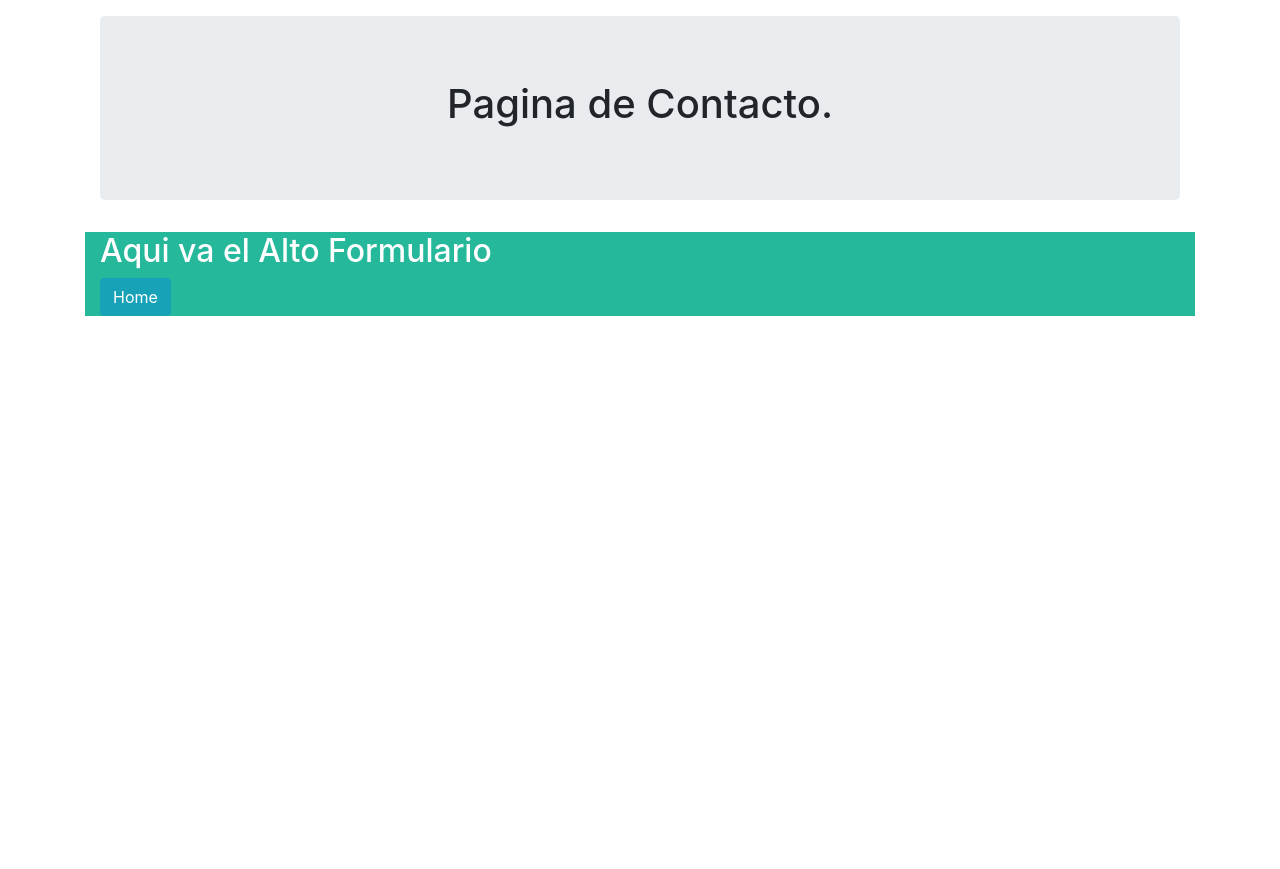
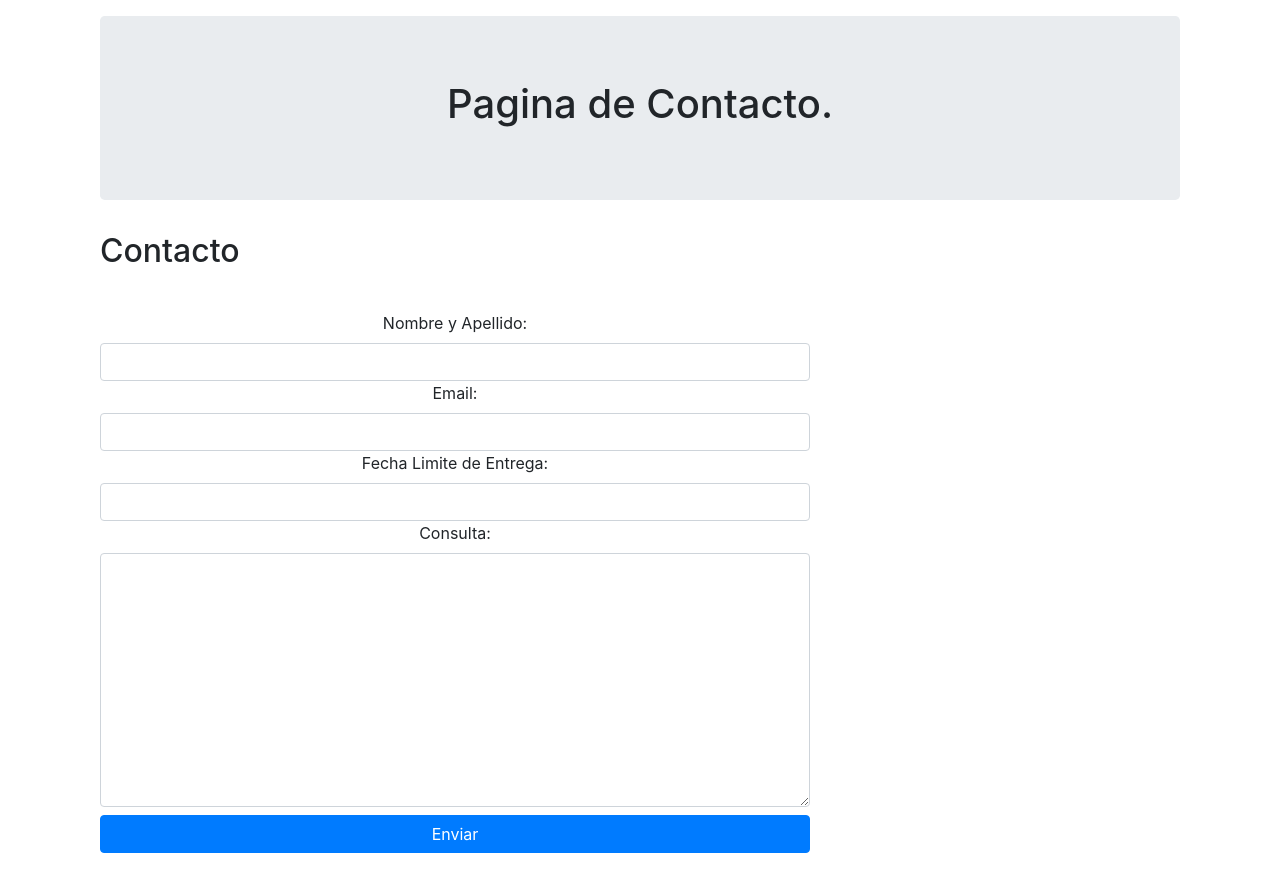
Before and after one commit to agupala/librosonline, a Django app: page /vistaprevia/contacto/ in a window 1280 px wide. Shown: the part 56-925 px from the top of the page. Before the commit the page ends 372 px from the top, so only its background shows below. Run offline with Django 3.2, Linux system fonts and the light colour scheme; some libraries are stand-ins or nearby versions.

Commit message:
Date Picker

```diff
--- a/vistaprevia/templates/vistaprevia/base.html
+++ b/vistaprevia/templates/vistaprevia/base.html
@@ -8,8 +8,9 @@
     <meta name="keywords" content="{{ palabras_claves }}">
     <meta name="description" content="{{ descripcion }}">
     <link rel="stylesheet" type="text/css" href="{% static 'vistaprevia/css/style.css' %}" >
+    {% comment %} <link rel="stylesheet" href="//code.jquery.com/ui/1.12.1/themes/base/jquery-ui.css"> {% endcomment %}
+    <link rel="stylesheet" type="text/css" href="{% static 'vistaprevia/css/jquery-ui.css' %}" >
     <link rel="stylesheet" type="text/css" href="{% static 'vistaprevia/css/bootstrap.min.css' %}" >
-    <link rel="stylesheet" type="text/css" href="{% static 'vistaprevia/css/jquery-ui.css' %}" >
     <title>
         {% block title %}{% endblock %}
     </title>
@@ -17,11 +18,10 @@
 <body>
 
     {%block contenedor %}{% endblock %}
-    {%block scripts %}{% endblock %}
 
     <script type="text/javascript" src="{% static 'vistaprevia/js/jquery.js' %}"></script>
     <script type="text/javascript" src="{% static 'vistaprevia/js/jquery-ui.js' %}"></script>
     <script type="text/javascript" src="{% static 'vistaprevia/js/popper.min.js' %}"></script>
-    <script type="text/javascript" src="{% static 'vistaprevia/js/bootstrap.min.js' %}"></script>
+    <script type="text/javascript" src="{% static 'vistaprevia/js/bootstrap.js' %}"></script>
 </body>
 </html>
--- a/vistaprevia/templates/vistaprevia/contacto.html
+++ b/vistaprevia/templates/vistaprevia/contacto.html
@@ -1,17 +1,47 @@
 {% extends 'vistaprevia/plantilla.html' %}
-
+{% load static %}
+{% load i18n %}
 {% block content %}
     <div class="container">
         <div class="jumbotron">
             <h1>Pagina de Contacto.</h1>
         </div>
     </div>
-    <main class="container">
-        <div class="row">
-            <section class="col-12" style="background-color: #25b89a; color: #fff">
-                <h2>Aqui va el Alto Formulario</h2>
-                <a href="{% url 'index' %}" class="btn btn-info btn-md">Home</a>
-            </section>
+    <main class="container-fluid">
+        <div id="formulario_contacto" class="row">
+            <div class="col-xs-offset-1 col-xs-10 col-sm-offset-1 col-sm-10 col-md-offset-2 col-md-8 col-12 d-flex flex-column">
+                <h2>Contacto</h2>
+                <hr>
+                <form action="" method="POST" id="contact" class="form-group col-xs-12">
+                    <div class="col-xs-12 text-center">
+                        <label for="" id="label_nombre_completo">Nombre y Apellido:</label>
+                        <input type="text" name="nombre" class="form-control"/>
+                    </div>
+                    <div class="col-xs-12 text-center">
+                        <label for="id_email" id="label_email">Email:</label>
+                        <input type="text" name="mail" class="form-control"/>
+                    </div>
+                    <div class="col-xs-12 text-center">
+                        <label for="id_fecha">Fecha Limite de Entrega:</label>
+                        <input type="text" id="id_fecha" name="fecha" class="form-control" />
+                    </div>
+                    <div class="col-xs12 mb-2 text-center">
+                        <label for="id_mensaje" id="label_mensaje">Consulta:</label>
+                        <textarea name="consulta" id="" cols="30" rows="10" class="form-control"></textarea>
+                    </div>
+                    <button class="col-xs-offset-3 col-xs-6 btn btn-primary btn-block">Enviar</button>
+                </form>
+            </div>
         </div>
     </main>
 {% endblock  %}
+
+{% block scripts %}
+    <script type="text/javascript" src="{% static 'vistaprevia/js/jquery.js' %}"></script>
+    <script type="text/javascript" src="{% static 'vistaprevia/js/jquery-ui.js' %}"></script>
+    <script>
+        $(function() {
+            $("#id_fecha").datepicker();
+        });
+    </script>
+{% endblock %}
--- a/vistaprevia/templates/vistaprevia/plantilla.html
+++ b/vistaprevia/templates/vistaprevia/plantilla.html
@@ -34,6 +34,7 @@
         <div class="row">
             <div class="col">
                 {% block content %}{% endblock %}
+                {%block scripts %}{% endblock %}
             </div>
         </div>
     </div>
```
Also changed, not shown: vistaprevia/templates/vistaprevia/index.html (+0 -8 lines).
